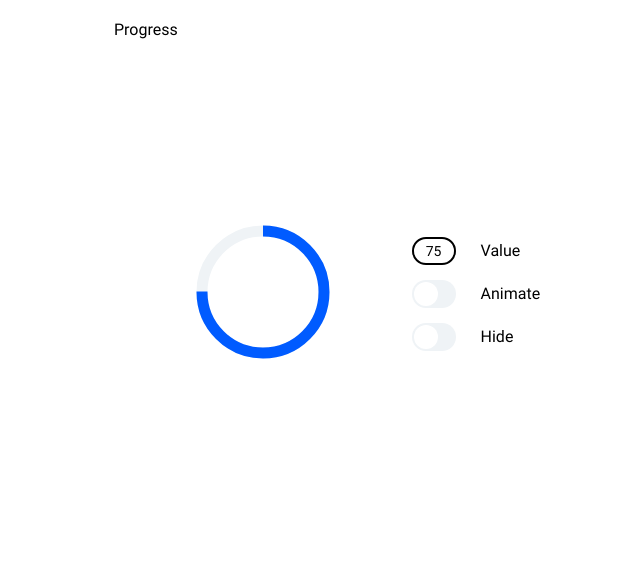
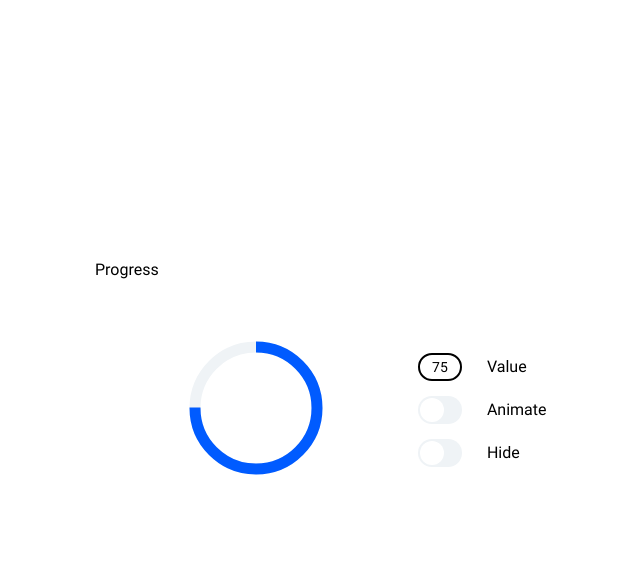
Before and after one commit to malinasavina/progress-test-task, a website built with webpack: page src/index.html in a window 1280 px wide. Shown: the whole page, without its empty margins (281-921 px from the left). Built offline with nearby package versions, Linux system fonts and the light colour scheme.

Commit message:
Add minor styling adjustments

```diff
--- a/src/index.html
+++ b/src/index.html
@@ -6,6 +6,7 @@
   <title>Progress Test Task</title>
 </head>
 <body class="body">
+  <div class="body__inner">
     <div class="progress">
       <h1 class="progress__title">Progress</h1>
       <div class="progress__inner">
@@ -41,5 +42,6 @@
         </ul>
       </div>
     </div>
+  </div>
 </body>
 </html>
--- a/src/styles/base/common.scss
+++ b/src/styles/base/common.scss
@@ -12,7 +12,15 @@
 }
 
 .body {
-  font-family: Roboto, sans-serif;
+  display: flex;
+  justify-content: center;
+  align-items: center;
   min-width: 320px;
   min-height: 100vh;
+  font-family: Roboto, sans-serif;
+
+  &__inner {
+    height: 100%;
+    flex-grow: 1;
+  }
 }
--- a/src/styles/components/progressbar.scss
+++ b/src/styles/components/progressbar.scss
@@ -3,9 +3,12 @@
   display: flex;
   flex-direction: column;
   height: 100vh;
-  max-height: 568px;
-  max-width: 530px;
+  max-width: 568px;
   margin: 0 auto;
+
+  @media screen and (min-width: 568px) {
+    max-height: 320px;
+  }
 
   &__title {
     font-size: 16px;
@@ -22,7 +25,6 @@
 
     @media screen and (min-width: 568px) {
       flex-direction: row;
-      max-width: 530px;
     }
   }
 
```
Lines whose indentation alone changed are shown as unchanged.
